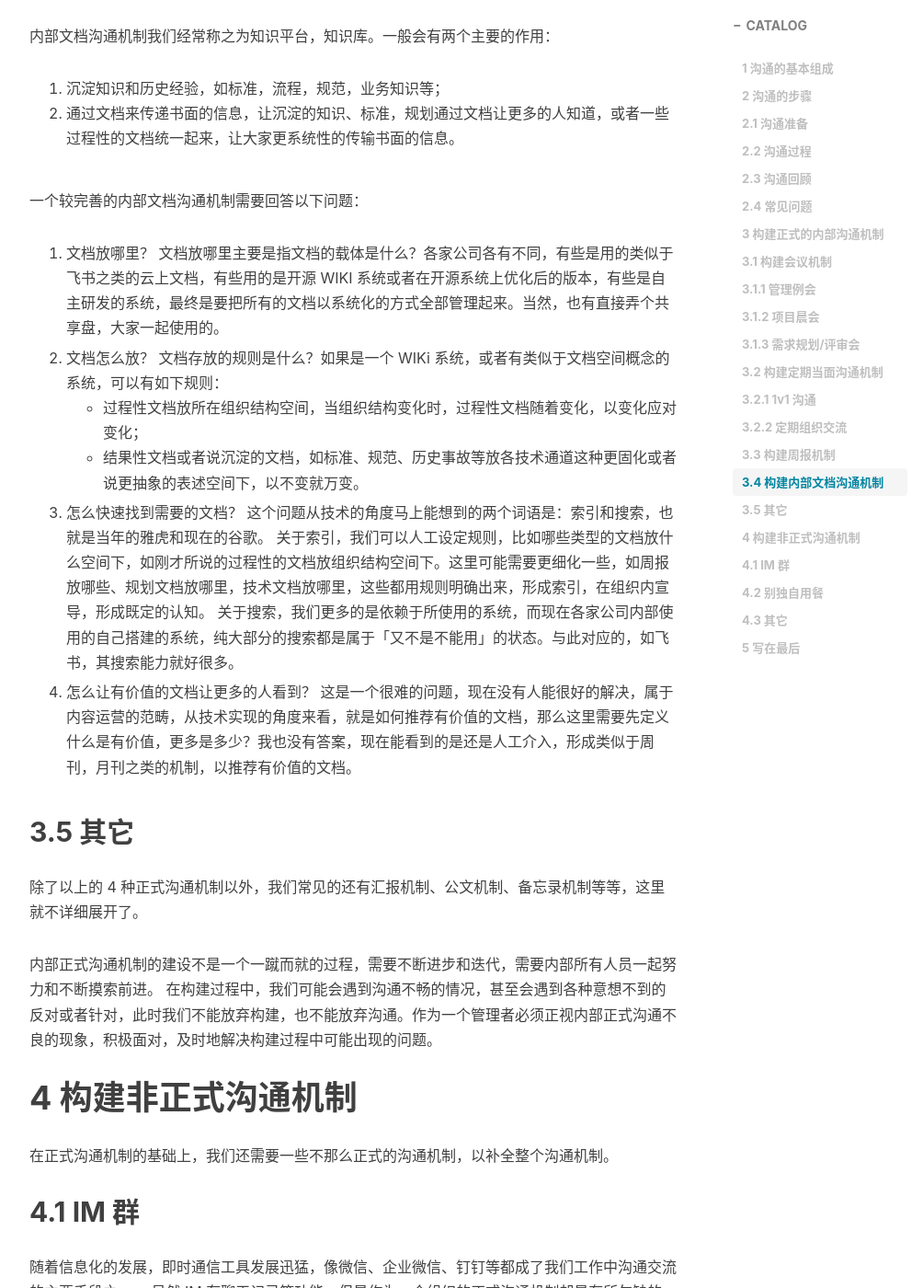
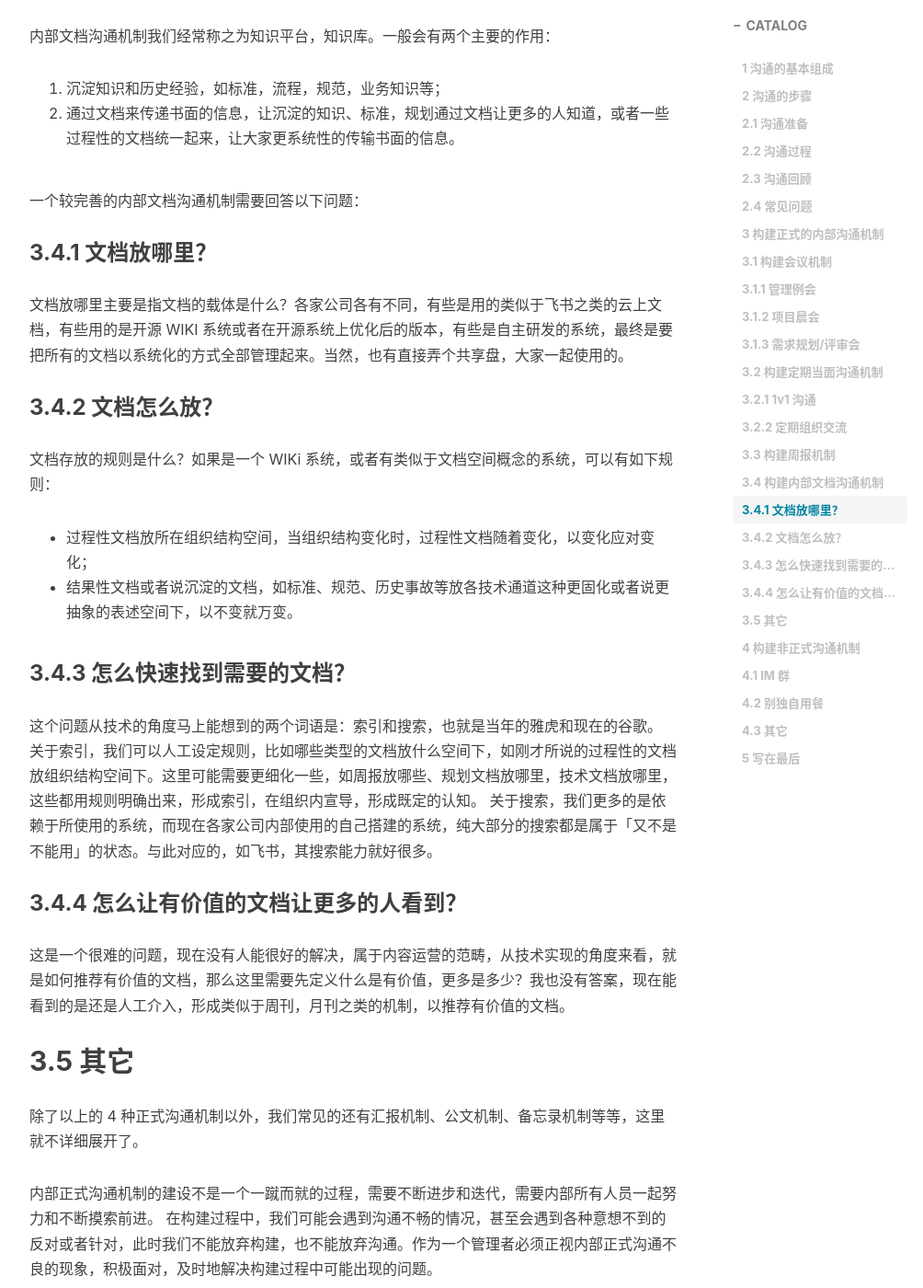
Before and after one commit to phppan/phppan.github.io, a Jekyll site: the page built from _posts/2022-07-23-技术管理必备之沟通机制.md, in a window 1280 px wide and 1400 px high, scrolled down 9243 px. Shown: the whole window at 92% size, without its empty margins (233-1237 px from the left). Built offline with Jekyll 4.4.1, drawn with Linux system fonts in a browser that asks for light colours; nearby versions of some CDN libraries; comment, search, counter and statistics services are not loaded.

Commit message:
fix: 文案修改

```diff
--- a/_posts/2022-07-23-技术管理必备之沟通机制.md
+++ b/_posts/2022-07-23-技术管理必备之沟通机制.md
@@ -222,20 +222,24 @@ tags:
 
 一个较完善的内部文档沟通机制需要回答以下问题：
 
-1. 文档放哪里？
+### 3.4.1 文档放哪里？
+
 文档放哪里主要是指文档的载体是什么？各家公司各有不同，有些是用的类似于飞书之类的云上文档，有些用的是开源 WIKI 系统或者在开源系统上优化后的版本，有些是自主研发的系统，最终是要把所有的文档以系统化的方式全部管理起来。当然，也有直接弄个共享盘，大家一起使用的。
 
-2. 文档怎么放？
+### 3.4.2 文档怎么放？
+
 文档存放的规则是什么？如果是一个 WIKi 系统，或者有类似于文档空间概念的系统，可以有如下规则：
 * 过程性文档放所在组织结构空间，当组织结构变化时，过程性文档随着变化，以变化应对变化；
 * 结果性文档或者说沉淀的文档，如标准、规范、历史事故等放各技术通道这种更固化或者说更抽象的表述空间下，以不变就万变。
 
-3. 怎么快速找到需要的文档？
+### 3.4.3 怎么快速找到需要的文档？
+
 这个问题从技术的角度马上能想到的两个词语是：索引和搜索，也就是当年的雅虎和现在的谷歌。
 关于索引，我们可以人工设定规则，比如哪些类型的文档放什么空间下，如刚才所说的过程性的文档放组织结构空间下。这里可能需要更细化一些，如周报放哪些、规划文档放哪里，技术文档放哪里，这些都用规则明确出来，形成索引，在组织内宣导，形成既定的认知。
 关于搜索，我们更多的是依赖于所使用的系统，而现在各家公司内部使用的自己搭建的系统，纯大部分的搜索都是属于「又不是不能用」的状态。与此对应的，如飞书，其搜索能力就好很多。
 
-4. 怎么让有价值的文档让更多的人看到？
+### 3.4.4 怎么让有价值的文档让更多的人看到？
+
 这是一个很难的问题，现在没有人能很好的解决，属于内容运营的范畴，从技术实现的角度来看，就是如何推荐有价值的文档，那么这里需要先定义什么是有价值，更多是多少？我也没有答案，现在能看到的是还是人工介入，形成类似于周刊，月刊之类的机制，以推荐有价值的文档。
 
 ## 3.5 其它
```
